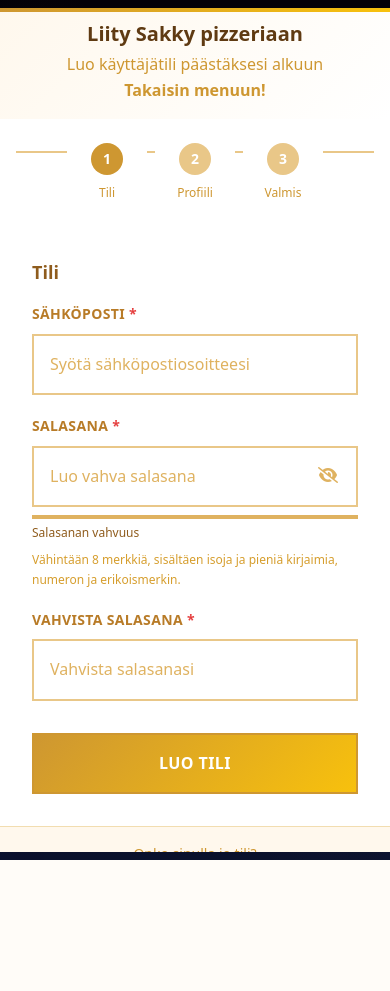
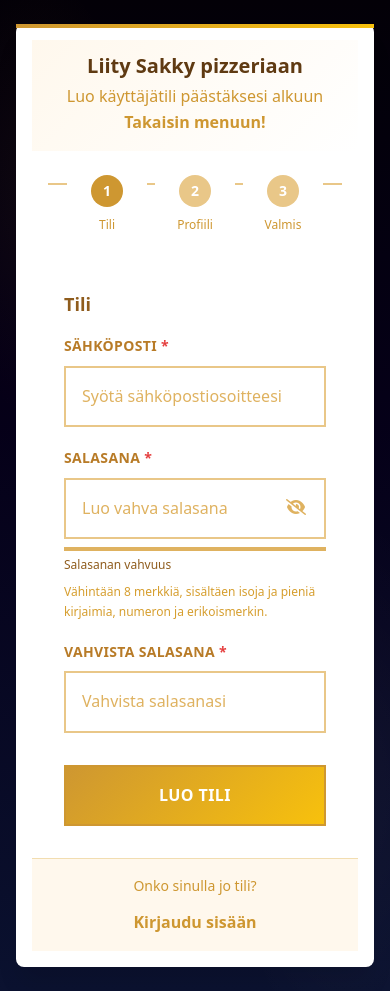
Before and after one commit to RistoT1/ModernPizzeria-ES6-PHP, a PHP site: page /pages/rekisteroidy.php in a window 390 px wide. Before the commit the page ends 860 px from the top, so only its background shows below. Run offline with PHP 8.4, Linux system fonts and the light colour scheme.

Commit message:
optimised register container in mobile view

```diff
--- a/css/rekisteroidy.css
+++ b/css/rekisteroidy.css
@@ -9,20 +9,23 @@
     align-items: center;
     justify-content: center;
     position: relative;
-    overflow: hidden;
+    overflow-y: auto;
+    padding: 2rem 1rem;
 }
+
 
 .signup-container {
     width: 100%;
     max-width: 480px;
-    max-height: 100vh;
     margin: var(--spacing-4);
     background-color: var(--color-white);
     box-shadow: var(--shadow-lg);
     position: relative;
     z-index: 1;
-    overflow: auto;
+    overflow: visible;
     animation: slideInUp 0.6s ease-out;
+    border-radius: 0.5rem;
+    padding: var(--spacing-4) 0;
 }
 
 @keyframes slideInUp {
@@ -30,7 +33,6 @@
         opacity: 0;
         transform: translateY(2rem);
     }
-
     to {
         opacity: 1;
         transform: translateY(0);
@@ -50,7 +52,6 @@
 .signup-header {
     text-align: center;
     padding: var(--spacing-4) var(--spacing-4) var(--spacing-4) var(--spacing-6);
-
     background: linear-gradient(135deg, var(--color-gray-50) 0%, var(--color-white) 100%);
 }
 
@@ -536,7 +537,7 @@
 
 .login-link-wrapper {
     text-align: center;
-    padding: var(--spacing-6) var(--spacing-6) var(--spacing-8) var(--spacing-6);
+    padding: var(--spacing-6) var(--spacing-6) var(--spacing-12) var(--spacing-6);
     background-color: var(--color-gray-50);
     border-top: 1px solid var(--color-gray-200);
 }
@@ -668,10 +669,16 @@
     background-color: var(--color-accent);
     color: var(--color-white);
 }
+@media (max-width: 600px) {
+    [data-page="signup"] {
+        overflow-y: auto;
+        padding: 1rem;
+    }
 
-@media (max-width: 600px) {
     .signup-container {
+        max-height: none;
         margin: var(--spacing-2);
+        padding: var(--spacing-4);
     }
 
     .signup-form-row {
@@ -702,6 +709,11 @@
         flex: none;
         min-width: 80px;
     }
+
+    .avatar-preview {
+        width: 4rem;
+        height: 4rem;
+    }
 }
 
 @media print {
@@ -711,7 +723,6 @@
 }
 
 @media (prefers-contrast: high) {
-
     .signup-form-input,
     .signup-form-select {
         border-width: 3px;
```
